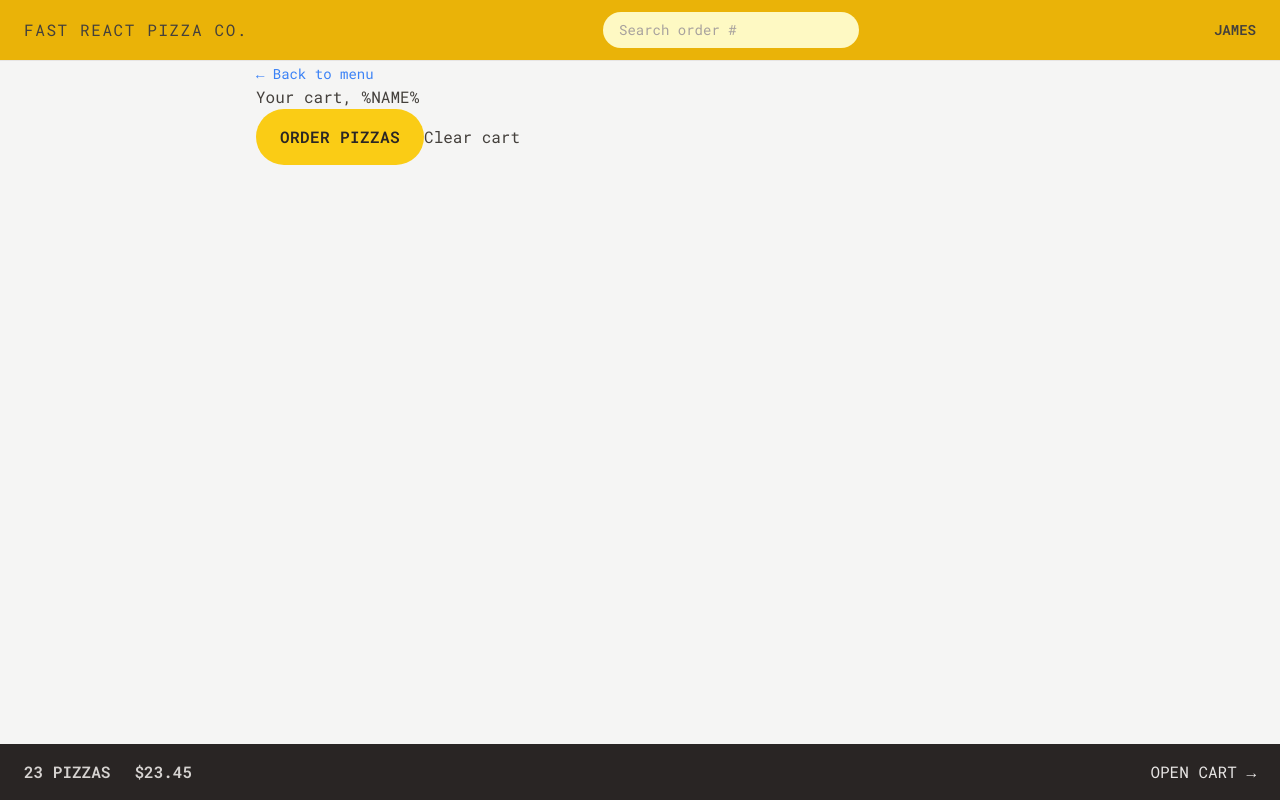
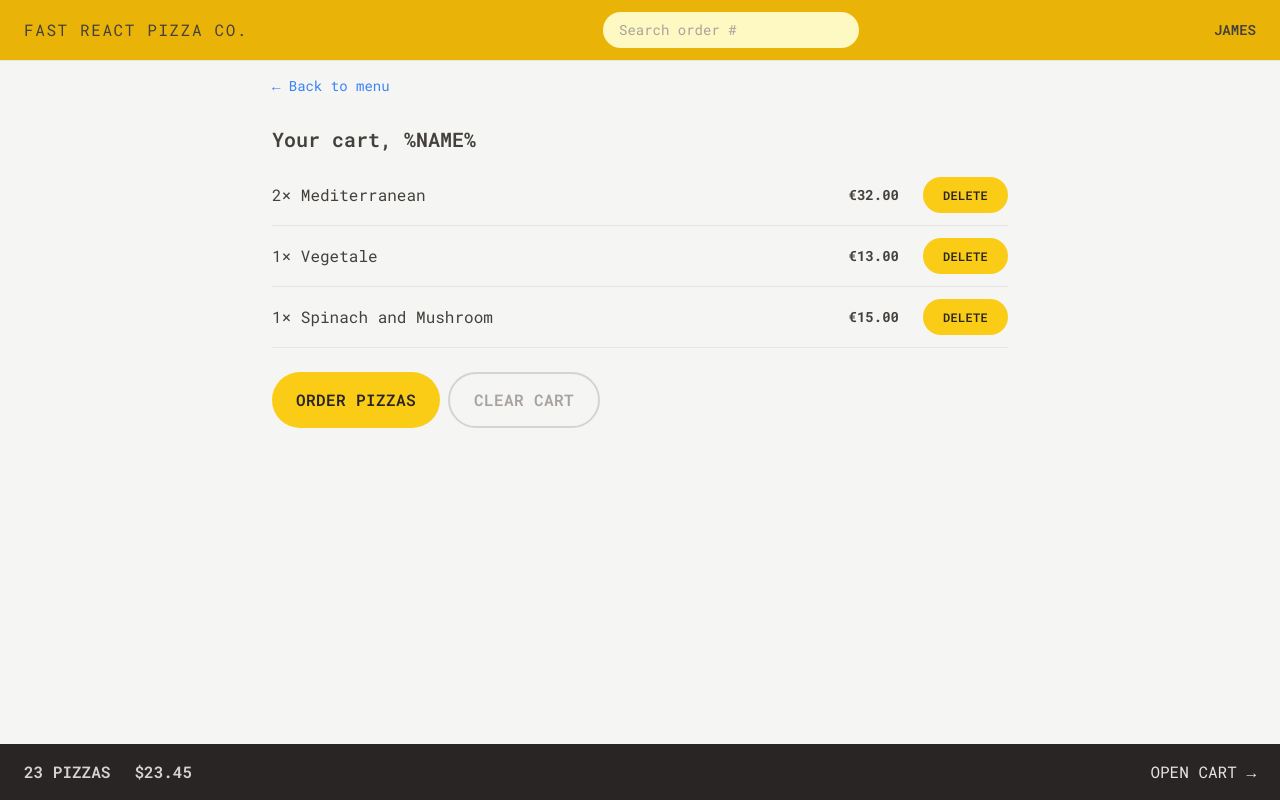
Before and after one commit to 2EZ4BLINK/fast-pizza, a React (Vite) app: page /cart in a window 1280 px wide. Built offline with nearby package versions, Linux system fonts and the light colour scheme.

Commit message:
update: add styling to cart

```diff
--- a/src/features/cart/Cart.jsx
+++ b/src/features/cart/Cart.jsx
@@ -1,5 +1,6 @@
 import { LinkButton, Button } from "../../ui";
 import { Link } from "react-router-dom";
+import CartItem from "./CartItem";
 
 const fakeCart = [
   {
@@ -29,16 +30,22 @@
   const cart = fakeCart;
 
   return (
-    <div>
+    <div className="px-4 py-3">
       <LinkButton to="/menu">&larr; Back to menu</LinkButton>
 
-      <h2>Your cart, %NAME%</h2>
+      <h2 className="mt-7 text-xl font-semibold">Your cart, %NAME%</h2>
 
-      <div>
+      <ul className="mt-3 divide-y divide-stone-200 border-b">
+        {(cart || []).map((item) => (
+          <CartItem item={item} key={item.key} />
+        ))}
+      </ul>
+
+      <div className="mt-6 space-x-2">
         <Button type="primary" to="/order/new">
           Order pizzas
         </Button>
-        <Button>Clear cart</Button>
+        <Button type="secondary">Clear cart</Button>
       </div>
     </div>
   );
--- a/src/features/cart/CartItem.jsx
+++ b/src/features/cart/CartItem.jsx
@@ -1,13 +1,17 @@
+import { formatCurrency } from "../../utils/helpers";
+import { Button } from "../../ui";
+
 function CartItem({ item }) {
   const { pizzaId, name, quantity, totalPrice } = item;
 
   return (
-    <li>
-      <p>
+    <li className="py-3 sm:flex sm:items-center sm:justify-between">
+      <p className="mb-1 sm:mb-0">
         {quantity}&times; {name}
       </p>
-      <div>
-        <p>{formatCurrency(totalPrice)}</p>
+      <div className="flex items-center sm:gap-6">
+        <p className="text-sm font-bold">{formatCurrency(totalPrice)}</p>
+        <Button type="small">Delete</Button>
       </div>
     </li>
   );
--- a/src/ui/Button.jsx
+++ b/src/ui/Button.jsx
@@ -7,6 +7,8 @@
   const styles = {
     primary: base + " px-4 py-3 md:px-6 md:py-4",
     small: base + " px-4 py-2 md:px-5 md:py-2.5 text-xs",
+    secondary:
+      "inline-block rounded-full border-2 border-stone-300 font-semibold uppercase tracking-wide text-stone-400 transition-colors duration-300 hover:bg-stone-300 hover:text-stone-800 focus:text-stone-800 focus:bg-stone-300 focus:outline-none focus:ring focus:ring-stone-200 focus:ring-offset-2 disabled:cursor-not-allowed px-4 py-2.5 md:px-6 md:py-3.5",
   };
 
   if (to)
```
